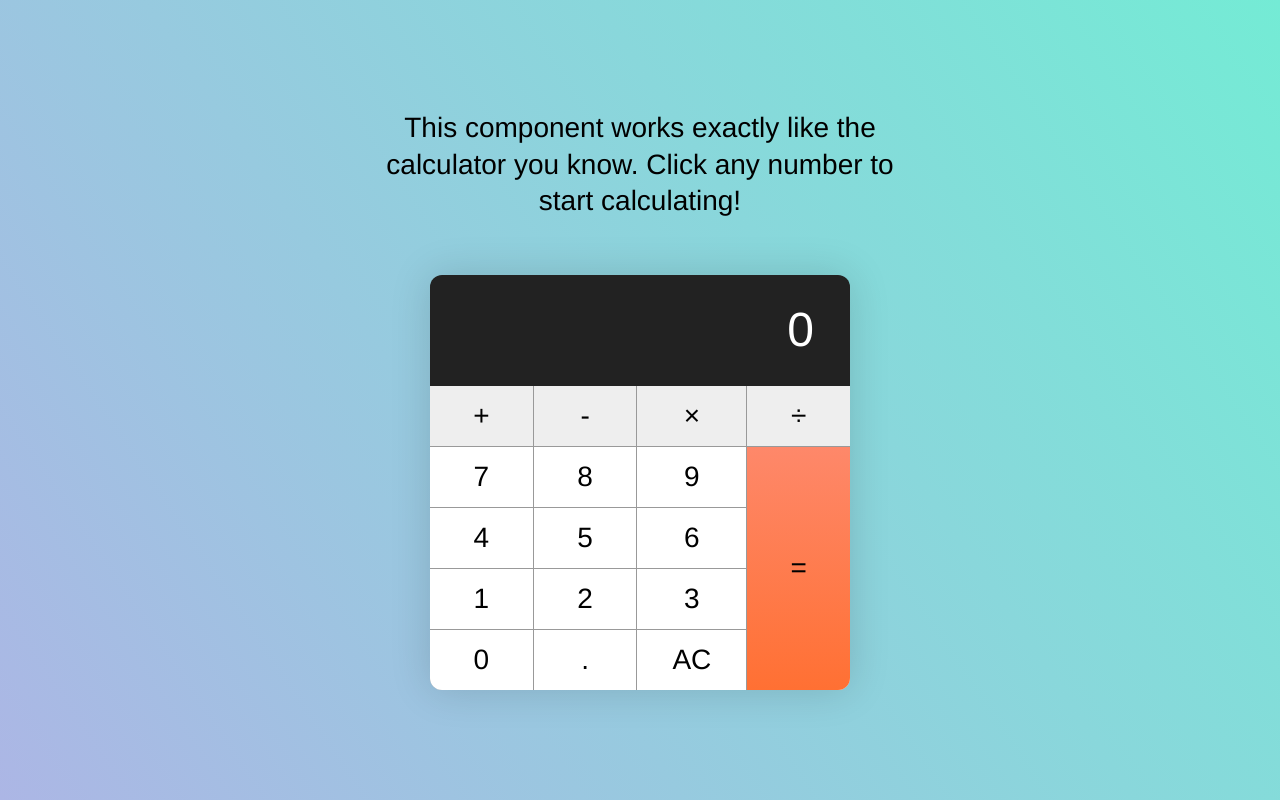
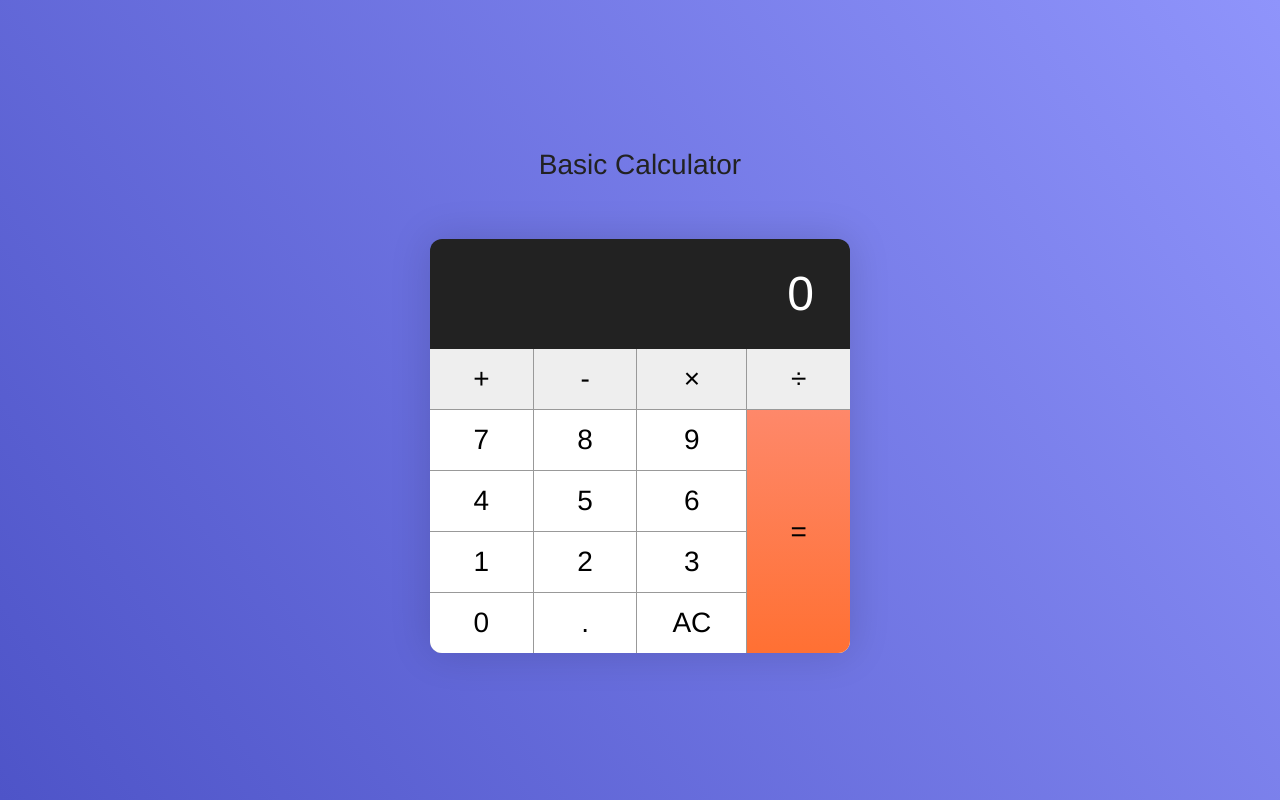
Before and after one commit to melissagnzx/JavaScript-Projects, a plain HTML site: page Calculator/index.html in a window 1280 px wide. Drawn offline with Linux system fonts and the light colour scheme.

Commit message:
modified calc style

```diff
--- a/Calculator/index.html
+++ b/Calculator/index.html
@@ -9,7 +9,7 @@
 <body>
     <div class="container">
         <p>
-          This component works exactly like the calculator you know. Click any number to start calculating!
+          Basic Calculator
         </p>
         <div class="calculator">
           <div class="calculator__display">0</div>
--- a/Calculator/style.css
+++ b/Calculator/style.css
@@ -37,6 +37,7 @@ pre,
 blockquote,
 figure,
 hr {
+  color:#222222;
   margin: 0;
   padding-right: 0;
   padding-left: 0;
@@ -112,7 +113,7 @@ html {
 
 body {
   align-items: center;
-  background-image: linear-gradient(236deg, #74ebd5, #acb6e5);
+  background-image: linear-gradient(235deg, #8f94fb, #4e54c8);
   display: flex;
   height: 100vh;
   justify-content: center;
```
